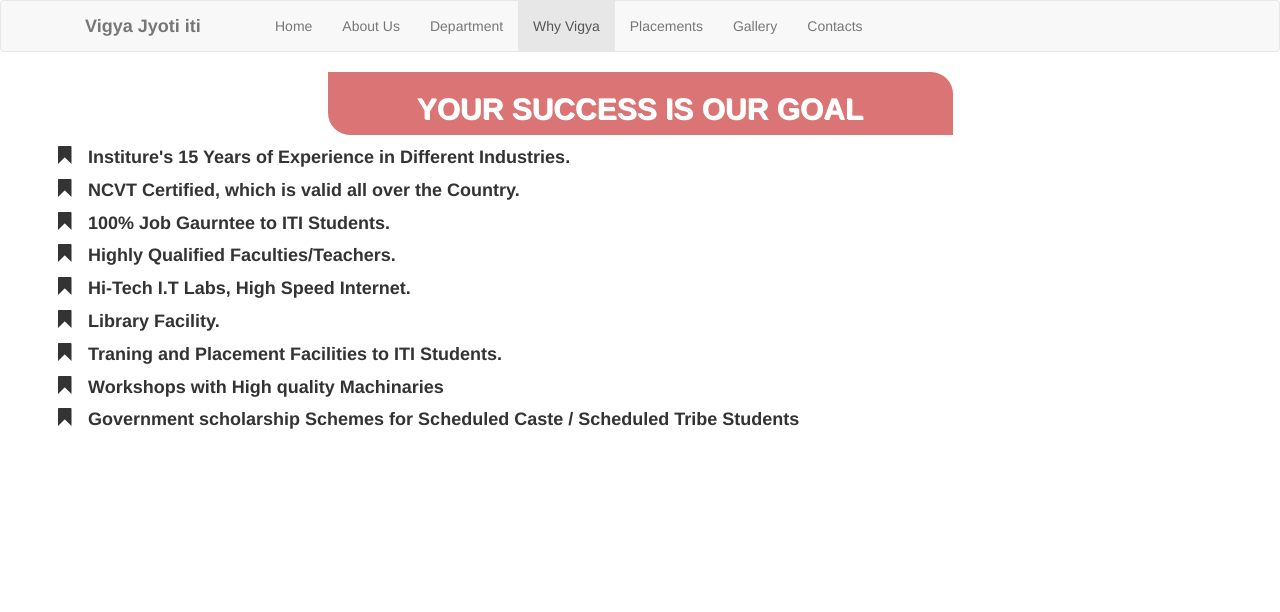
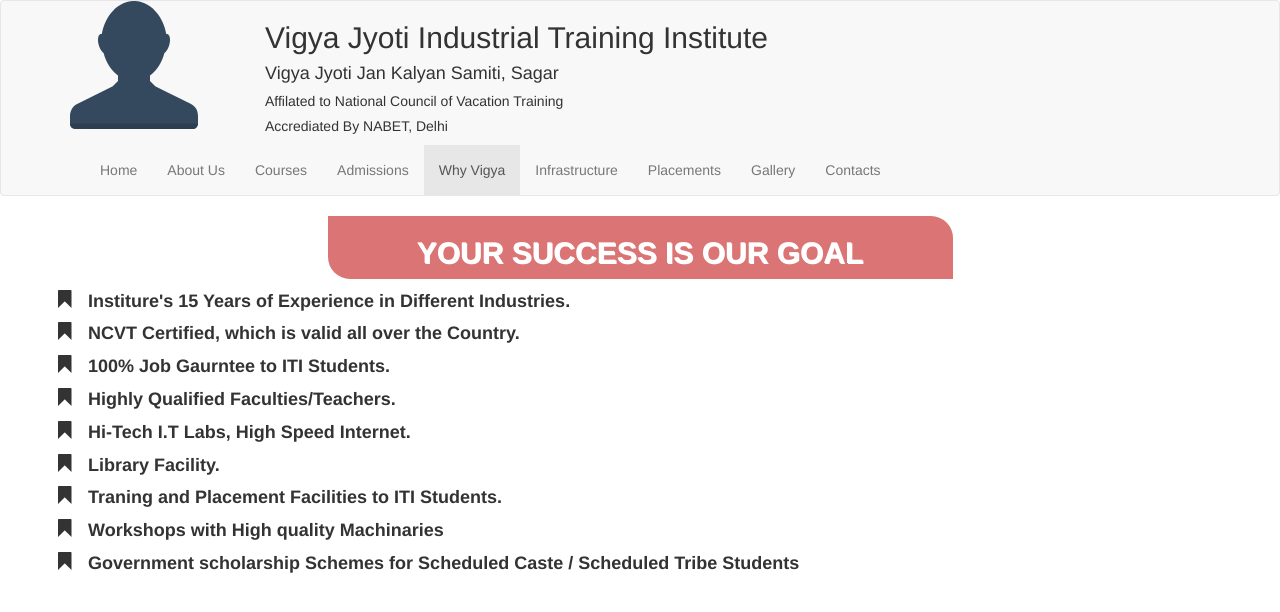
Before and after one commit to Hitechverma/website2, a plain HTML site: page pages/why.html in a window 1280 px wide. Drawn offline with Linux system fonts and the light colour scheme; a script that the page names is missing.

Commit message:
pages complete

```diff
--- a/pages/why.html
+++ b/pages/why.html
@@ -18,21 +18,33 @@
   <body>
 	<nav class="navbar navbar-default ">
       <div class="container">
-      <div class="navbar-header col-md-2">
+        <div class="row">
+            <div class="col-md-2">
+                <img src="../imgs/dummy.png">
+            </div>
+            <div class="col-md-8">
+                <h2>Vigya Jyoti Industrial Training Institute</h2>
+                <h4>Vigya Jyoti Jan Kalyan Samiti, Sagar</h4>
+                <h5>Affilated to National Council of Vacation Training</h5>
+                <h5>Accrediated By NABET, Delhi</h5>
+            </div>
+        </div>
+      <div class="navbar-header">
         <button type="button" class="navbar-toggle collapsed " data-toggle="collapse" data-target="#bs-example-navbar-collapse-1">
           <span class="sr-only">Toggle navigation</span>
           <span class="icon-bar"></span>
           <span class="icon-bar"></span>
           <span class="icon-bar"></span>
         </button>
-        <a class="navbar-brand " href="../index.html"><strong>Vigya Jyoti iti </strong></a>
       </div>
         <div class="collapse navbar-collapse" id="bs-example-navbar-collapse-1">
-        <ul class="nav navbar-nav col-md-7 ">
+        <ul class="nav navbar-nav ">
           <li><a href="../index.html">Home</a> </li>
           <li><a href="../pages/about.html">About Us</a></li>
-          <li><a href="../pages/department.html">Department</a></li>
+          <li><a href="../pages/department.html">Courses</a></li>
+          <li><a href="#">Admissions</a></li>
           <li class="active"><a href="../pages/why.html">Why Vigya</a></li>
+          <li><a href="../pages/samp.html">Infrastructure</a></li>
           <li><a href="../pages/placement.html">Placements</a></li>
           <li><a href="../pages/gallary.html">Gallery</a></li>
           <li><a href="../pages/contact.html">Contacts</a></li>
```
Also changed, not shown: index.html (+0 -1 lines), pages/about.html (+16 -4 lines), pages/contact.html (+16 -4 lines), pages/department.html (+16 -4 lines), pages/gallary.html (+16 -4 lines), pages/placement.html (+16 -4 lines), pages/samp.html (+17 -5 lines).
